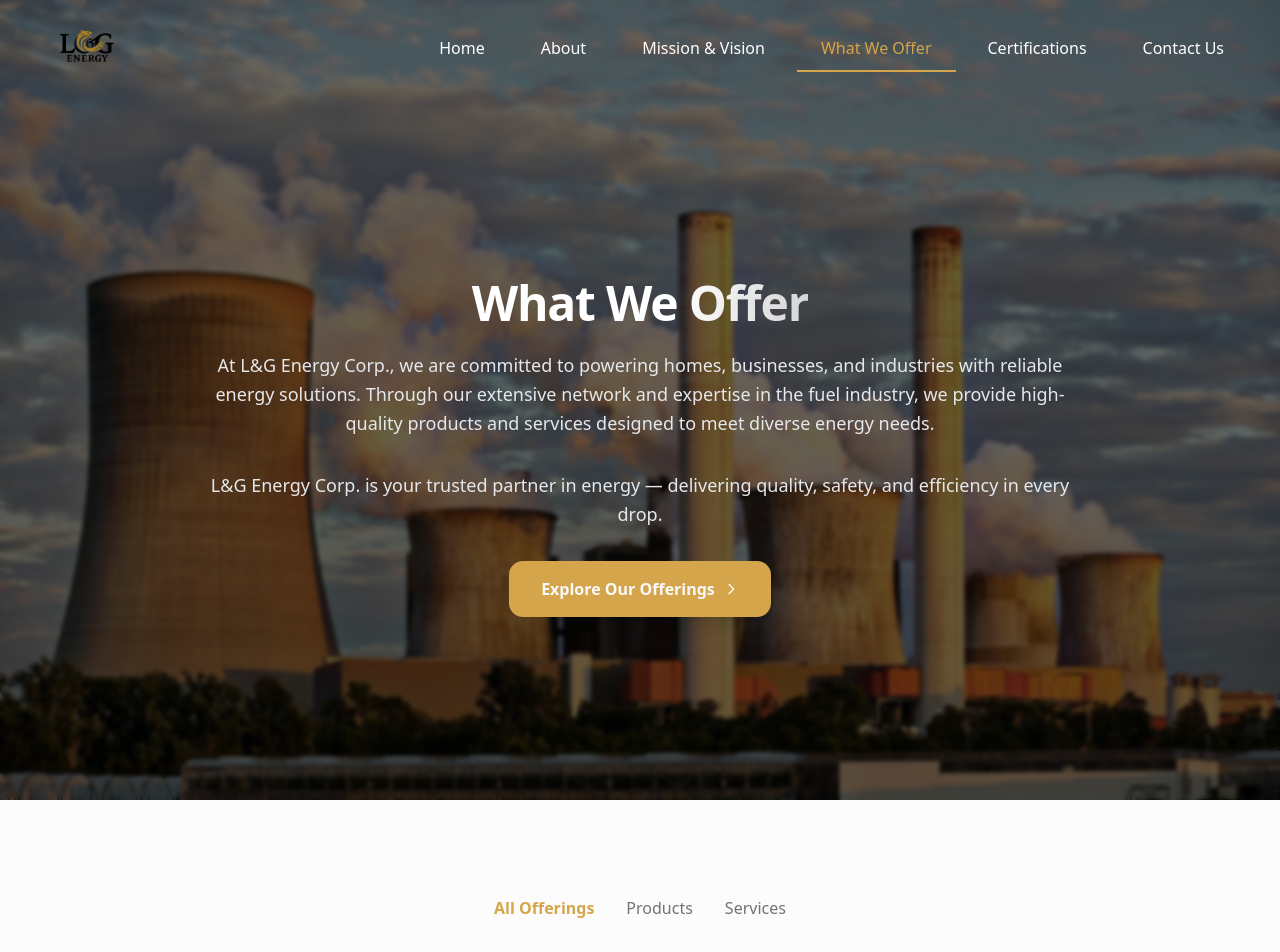
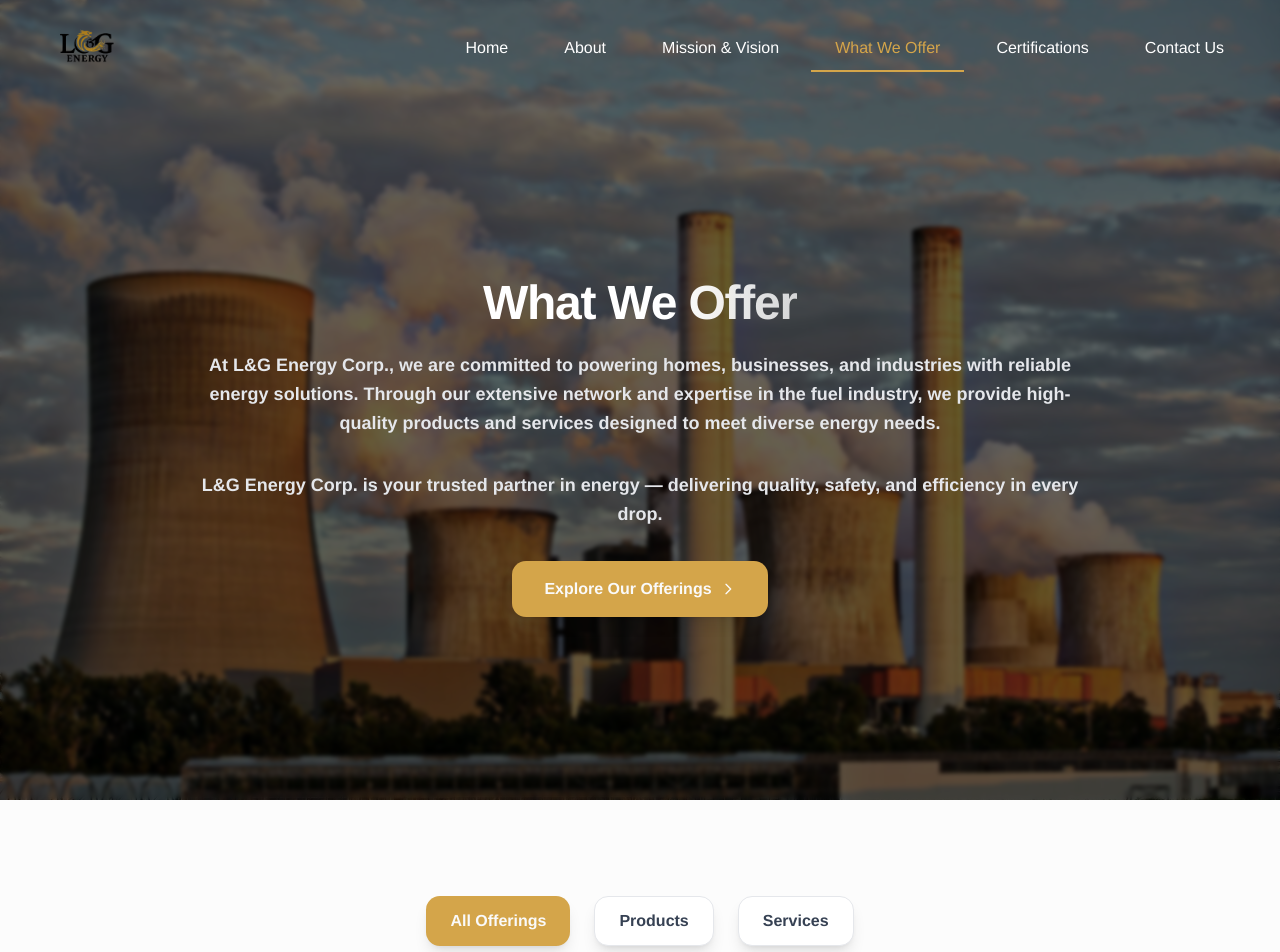
Before and after one commit to rlDev05/l-and-g-corp, a Next.js app: page /what-we-offer in a window 1280 px wide. Shown: the top 952 px of the page. Built offline with nearby package versions, Linux system fonts and the light colour scheme.

Commit message:
Changed the font to Helvetica and added bold text styling across the pages

```diff
--- a/app/certifications/page.tsx
+++ b/app/certifications/page.tsx
@@ -1,7 +1,7 @@
 "use client";
 
 import { useState } from "react";
-import { Card, CardContent } from "@/components/ui/card";
+import { Card, CardContent, CardTitle, CardDescription } from "@/components/ui/card";
 import FadeInSection from "@/components/FadeInSection";
 import Image from "next/image";
 
@@ -250,17 +250,17 @@
                {getVisibleCertifications().map((certification, index) => (
                  <Card
                    key={certification.id}
-                   className={`group cursor-pointer transition-all duration-300 hover:shadow-lg hover:-translate-y-1 border-0 shadow-md bg-white overflow-hidden rounded-xl w-80 h-96 ${
+                   className={`group cursor-pointer transition-all duration-300 hover:shadow-lg hover:-translate-y-1 border-0 shadow-md bg-white overflow-hidden rounded-xl w-80 ${
                      index === 0 ? 'opacity-100' : 'opacity-70'
                    }`}
                    onClick={() => openModal(certification)}
                  >
-                   <div className="h-48 bg-gradient-to-br from-gray-50 to-gray-100 flex items-center justify-center overflow-hidden relative">
+                   <div className="aspect-[4/3] bg-gradient-to-br from-gray-50 to-gray-100 flex items-center justify-center overflow-hidden relative">
                      <Image
                        src={certification.image}
                        alt={certification.title}
-                       width={320}
-                       height={192}
+                       width={400}
+                       height={300}
                        className="w-full h-full object-cover"
                        onError={(e) => {
                          const target = e.target as HTMLImageElement;
@@ -280,22 +280,20 @@
                        </div>
                      </div>
                    </div>
-                   <CardContent className="p-4 h-48 flex flex-col justify-between">
-                     <div>
-                       <h3 className="text-base font-bold text-gray-900 leading-tight text-center group-hover:text-primary transition-colors duration-300 line-clamp-2 mb-2">
+                   <CardContent className="pt-0 px-5 pb-5">
+                     <div className="text-center mb-3">
+                       <CardTitle className="text-base font-bold text-gray-900 leading-tight text-center">
                          {certification.title}
-                       </h3>
-                       <p className="text-sm text-gray-600 leading-relaxed text-left line-clamp-3">
-                         {certification.description}
-                       </p>
+                       </CardTitle>
                      </div>
-                     <div>
-                       <div className="w-8 h-0.5 bg-primary mx-auto mb-3 rounded-full"></div>
-                       <div className="text-center">
-                         <span className="text-sm font-semibold text-primary bg-primary/10 px-3 py-1 rounded-full">
-                           {certification.category}
-                         </span>
-                       </div>
+                     <CardDescription className="text-sm text-gray-600 leading-relaxed mb-3 text-center">
+                       {certification.description}
+                     </CardDescription>
+                     <div className="w-8 h-0.5 bg-primary mx-auto mb-3 rounded-full"></div>
+                     <div className="text-center">
+                       <span className="text-sm font-semibold text-primary bg-primary/10 px-3 py-1 rounded-full">
+                         {certification.category}
+                       </span>
                      </div>
                    </CardContent>
                 </Card>
--- a/app/globals.css
+++ b/app/globals.css
@@ -6,8 +6,8 @@
 @theme inline {
   --color-background: var(--background);
   --color-foreground: var(--foreground);
-  --font-sans: var(--font-geist-sans);
-  --font-mono: var(--font-geist-mono);
+  --font-sans: "Helvetica", "Arial", sans-serif;
+  --font-mono: "Helvetica", "Arial", sans-serif;
   --color-sidebar-ring: var(--sidebar-ring);
   --color-sidebar-border: var(--sidebar-border);
   --color-sidebar-accent-foreground: var(--sidebar-accent-foreground);
@@ -125,9 +125,30 @@
 
   body {
     @apply bg-background text-foreground;
+    font-family: "Helvetica", "Arial", sans-serif;
     font-feature-settings: "rlig" 1, "calt" 1;
     -webkit-font-smoothing: antialiased;
     -moz-osx-font-smoothing: grayscale;
+  }
+
+  /* Ensure all elements inherit Helvetica font */
+  * {
+    font-family: inherit;
+  }
+
+  /* Make all paragraph text bold - override any other font-weight classes */
+  p {
+    font-weight: 700 !important;
+  }
+
+  /* Define Helvetica font family for Tailwind */
+  .font-helvetica {
+    font-family: "Helvetica", "Arial", sans-serif;
+  }
+
+  /* Ensure all text elements use Helvetica */
+  h1, h2, h3, h4, h5, h6, p, span, div, a, button, input, textarea, label, li, td, th {
+    font-family: "Helvetica", "Arial", sans-serif;
   }
 
   /* Responsive scroll padding adjustments */
--- a/app/layout.tsx
+++ b/app/layout.tsx
@@ -1,18 +1,7 @@
 import type { Metadata } from "next";
-import { Geist, Geist_Mono } from "next/font/google";
 import "./globals.css";
 import Navigation from "@/components/Navigation";
 import Footer from "@/components/Footer";
-
-const geistSans = Geist({
-  variable: "--font-geist-sans",
-  subsets: ["latin"],
-});
-
-const geistMono = Geist_Mono({
-  variable: "--font-geist-mono",
-  subsets: ["latin"],
-});
 
 export const metadata: Metadata = {
   title: "L&G Energy Corporation",
@@ -53,9 +42,7 @@
         <meta name="msapplication-TileColor" content="#000000" />
         <meta name="theme-color" content="#000000" />
       </head>
-      <body
-        className={`${geistSans.variable} ${geistMono.variable} antialiased min-h-screen flex flex-col`}
-      >
+      <body className="antialiased min-h-screen flex flex-col font-helvetica">
         <Navigation />
         <main className="flex-1">{children}</main>
         <Footer />
--- a/app/what-we-offer/page.tsx
+++ b/app/what-we-offer/page.tsx
@@ -129,10 +129,10 @@
 }) => (
   <button
     onClick={() => onClick(value)}
-    className={`font-medium transition-colors duration-200 ${
+    className={`px-6 py-3 rounded-xl font-semibold transition-all duration-300 transform hover:scale-105 shadow-lg hover:shadow-xl cursor-pointer ${
       isActive
-        ? "text-primary font-semibold"
-        : "text-muted-foreground hover:text-card-foreground"
+        ? "bg-primary text-primary-foreground hover:bg-primary/90"
+        : "bg-white text-gray-700 hover:bg-gray-50 border border-gray-200 hover:border-gray-300"
     }`}
   >
     {label}
@@ -289,7 +289,7 @@
 }) => (
   <FadeInSection delay={200} duration={800}>
     <div className="flex justify-center mb-12">
-      <div className="flex space-x-8 text-sm sm:text-base">
+      <div className="flex space-x-4 sm:space-x-6">
         {FILTER_OPTIONS.map((option) => (
           <FilterButton
             key={option.value}
--- a/components/Footer.tsx
+++ b/components/Footer.tsx
@@ -13,7 +13,7 @@
 
 export default function Footer() {
   return (
-    <footer className="bg-[#343a40] border-t border-border">
+    <footer className="bg-[#343a40] border-t border-border font-helvetica">
       <div className="max-w-7xl mx-auto px-4 sm:px-6 lg:px-8">
         {/* Main Footer Content */}
         <div className="py-8 lg:py-10">
--- a/components/Navigation.tsx
+++ b/components/Navigation.tsx
@@ -21,6 +21,11 @@
   const [isMobileMenuOpen, setIsMobileMenuOpen] = useState(false);
   const [isScrolled, setIsScrolled] = useState(false);
   const [activeSection, setActiveSection] = useState('');
+  const [isClient, setIsClient] = useState(false);
+
+  useEffect(() => {
+    setIsClient(true);
+  }, []);
 
   useEffect(() => {
     const handleScroll = () => {
@@ -28,7 +33,7 @@
       setIsScrolled(scrollPosition > 50);
 
       // Check if we're on the home page
-      if (window.location.pathname === '/') {
+      if (pathname === '/') {
         const companyProfileSection = document.getElementById('company-profile');
         if (companyProfileSection) {
           const rect = companyProfileSection.getBoundingClientRect();
@@ -47,7 +52,7 @@
 
     window.addEventListener("scroll", handleScroll);
     return () => window.removeEventListener("scroll", handleScroll);
-  }, []);
+  }, [pathname]);
 
   // Close mobile menu when clicking outside
   useEffect(() => {
@@ -78,7 +83,7 @@
   return (
     <nav
       className={cn(
-        "fixed top-0 left-0 right-0 z-50 transition-all duration-300",
+        "fixed top-0 left-0 right-0 z-50 transition-all duration-300 font-helvetica",
         isScrolled
           ? "bg-white/95 backdrop-blur-md supports-[backdrop-filter]:bg-white/80 shadow-lg"
           : "bg-transparent",
@@ -114,7 +119,7 @@
                     onClick={(e) => {
                       if (item.name === "About") {
                         e.preventDefault();
-                        if (window.location.pathname === '/') {
+                        if (pathname === '/') {
                           const element = document.getElementById('company-profile');
                           if (element) {
                             element.scrollIntoView({ behavior: 'smooth' });
@@ -190,6 +195,7 @@
       </div>
 
       {/* Mobile Navigation Overlay */}
+      {isClient && (
         <div
           className={cn(
             "lg:hidden fixed inset-0 z-40 transition-all duration-300 ease-in-out",
@@ -238,6 +244,7 @@
             })}
           </div>
         </div>
+      )}
     </nav>
   );
 }
```
Lines whose indentation alone changed are shown as unchanged.
